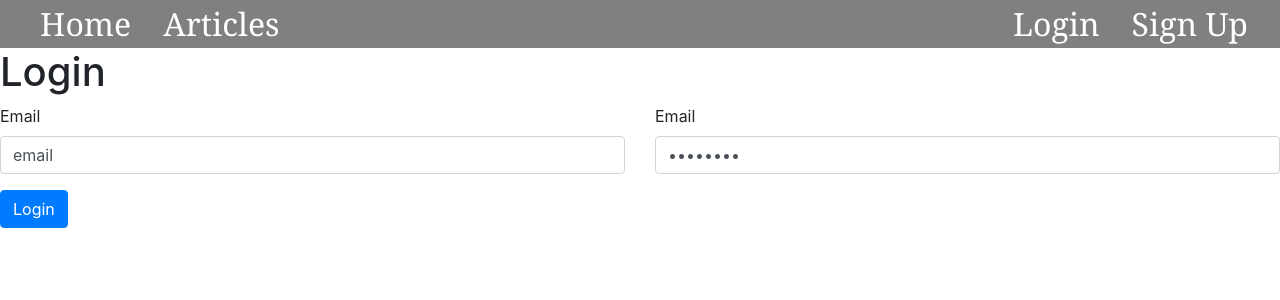
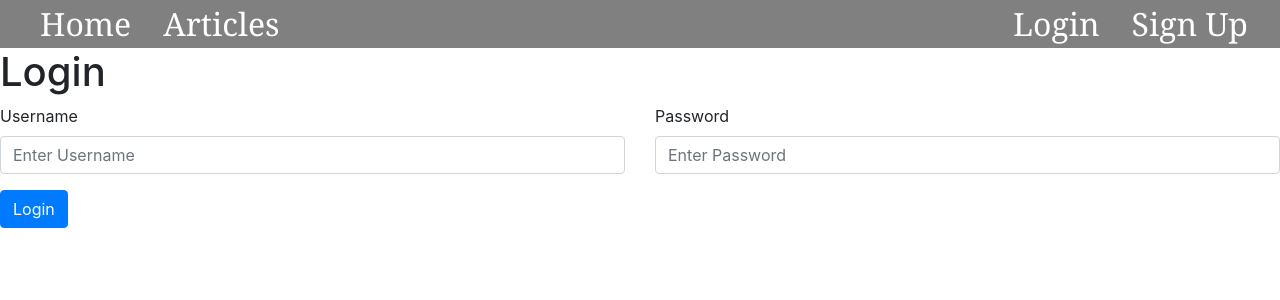
Before and after one commit to ChrisChicas/TechKnows, a React (Create React App) app: page /login in a window 1280 px wide. Shown: the top 300 px of the page. Built offline with nearby package versions, Linux system fonts and the light colour scheme.

Commit message:
login logic started/added psuedo code

```diff
--- a/public/index.html
+++ b/public/index.html
@@ -15,11 +15,13 @@
       user's mobile device or desktop. See https://developers.google.com/web/fundamentals/web-app-manifest/
     -->
     <link rel="manifest" href="%PUBLIC_URL%/manifest.json" />
-    <link rel="stylesheet" href="https://cdn.jsdelivr.net/npm/bootstrap@4.6.0/dist/css/bootstrap.min.css" integrity="sha384-B0vP5xmATw1+K9KRQjQERJvTumQW0nPEzvF6L/Z6nronJ3oUOFUFpCjEUQouq2+l" crossorigin="anonymous">
+    <link rel="stylesheet" href="https://cdn.jsdelivr.net/npm/bootstrap@4.6.1/dist/css/bootstrap.min.css" integrity="sha384-zCbKRCUGaJDkqS1kPbPd7TveP5iyJE0EjAuZQTgFLD2ylzuqKfdKlfG/eSrtxUkn" crossorigin="anonymous">
     <link rel="stylesheet" href="https://cdnjs.cloudflare.com/ajax/libs/font-awesome/5.15.4/css/all.min.css">
     <link rel="preconnect" href="https://fonts.googleapis.com">
     <link rel="preconnect" href="https://fonts.gstatic.com" crossorigin>
     <link href="https://fonts.googleapis.com/css2?family=Outfit:wght@300&family=Poppins:ital,wght@0,400;0,500;0,600;0,700;0,900;1,800&display=swap" rel="stylesheet">
+    <script src="https://cdn.jsdelivr.net/npm/jquery@3.5.1/dist/jquery.slim.min.js" integrity="sha384-DfXdz2htPH0lsSSs5nCTpuj/zy4C+OGpamoFVy38MVBnE+IbbVYUew+OrCXaRkfj" crossorigin="anonymous"></script>
+    <script src="https://cdn.jsdelivr.net/npm/bootstrap@4.6.1/dist/js/bootstrap.bundle.min.js" integrity="sha384-fQybjgWLrvvRgtW6bFlB7jaZrFsaBXjsOMm/tB9LTS58ONXgqbR9W8oWht/amnpF" crossorigin="anonymous"></script>
     <!--
       Notice the use of %PUBLIC_URL% in the tags above.
       It will be replaced with the URL of the `public` folder during the build.
@@ -34,6 +36,7 @@
   <body>
     <noscript>You need to enable JavaScript to run this app.</noscript>
     <div id="root"></div>
+
     <!--
       This HTML file is a template.
       If you open it directly in the browser, you will see an empty page.
--- a/src/App.js
+++ b/src/App.js
@@ -1,6 +1,7 @@
 import { BrowserRouter as Router, Route, Routes } from 'react-router-dom';
 import ArticleDetails from './components/articles/ArticleDetails';
 import CreateArticle from './components/articles/CreateArticle';
+import EditArticle from './components/articles/EditArticle';
 import Home from './components/Home';
 import LoginForm from './components/users/LoginForm';
 import MainFeed from './components/articles/MainFeed';
@@ -17,9 +18,10 @@ function App() {
         <Route path='/' element={<Home />}/>
         <Route path='/login' element={<LoginForm />}/>
         <Route path='/signup' element={<SignUpForm />}/>
-        <Route path='/newArticle' element={<CreateArticle />} />
-        <Route path='/articles' element={<MainFeed />} />
-        <Route path='/articles/:articleId' element={<ArticleDetails />} />
+        <Route path='/articles' element={<MainFeed />}/>
+        <Route path='/articles/new' element={<CreateArticle />}/>
+        <Route path='/articles/:articleId' element={<ArticleDetails />}/>
+        <Route path='/articles/:articleId/edit' element={<EditArticle />}/>
         <Route path='*' element={<NotFound />}/>
       </Routes>
     </Router>
--- a/src/components/NavBar.js
+++ b/src/components/NavBar.js
@@ -3,8 +3,8 @@ import { Link } from "react-router-dom"
 export default function NavBar(){
     let loggedIn = (
         <>
-            <li style={{ float: 'right' }}><Link to="/">Sign Up</Link></li>
-            <li style={{ float: 'right' }}><Link to="/">Login</Link></li>
+            <li style={{ float: 'right' }}><Link to="/signup">Sign Up</Link></li>
+            <li style={{ float: 'right' }}><Link to="/login">Login</Link></li>
         </>
     )
     // if (current user is logged in) {
--- a/src/components/articles/ArticleDetails.js
+++ b/src/components/articles/ArticleDetails.js
@@ -2,6 +2,9 @@ import { useParams } from "react-router-dom"
 
 export default function ArticleDetails(){
     let params = useParams()
+    // const response = await fetch(url/articles/params.articleId)
+    // const data = await response.json()
+    //return article data
     return(
         <h1>Article Details For Article {params.articleId}</h1>
     )
--- a/src/components/articles/CreateArticle.js
+++ b/src/components/articles/CreateArticle.js
@@ -1,3 +1,5 @@
+import { useState } from "react"
+
 export default function CreateArticle(){
     return(
         <h1>Create Article</h1>
--- /dev/null
+++ b/src/components/articles/EditArticle.js
@@ -0,0 +1,12 @@
+import { useParams } from "react-router-dom"
+
+export default function EditArticle(){
+    let params = useParams()
+    // const response = await fetch(url/articles/params.articleId)
+    // const data = await response.json()
+    // return form similar to create but with update route and with previous article data loaded
+
+    return (
+        <h1>Edit Artcile {params.articleId}</h1>
+    )
+}
--- a/src/components/users/LoginForm.jsx
+++ b/src/components/users/LoginForm.jsx
@@ -1,18 +1,39 @@
-import React from 'react'
+import { useState } from "react"
 
 const LoginForm = () => {
+  const [username, setUserName] = useState("")
+  const [password, setPassword] = useState("")
+  const [error, setError] = useState(false)
+
+  const verification = async e => {
+    e.preventDefault()
+    try {
+      // fetch request to get user data w/ username
+      //compare passwords
+      //redirect page
+    } catch (error) {
+      //setError true, reset username/password values
+    }
+  }
   return (
     <main>
       <h1>Login</h1>
-    <form>
+    <form onSubmit={verification}>
+        {error ? <div className="alert alert-danger alert-dismissible" role="alert">
+          Username or Password Incorrect.
+          <button type="button" className="close" onClick={() => {setError(false)}} data-dismiss="alert" aria-label="Close">
+            <span aria-hidden="true">&times;</span>
+          </button>
+          </div>
+          : null}
         <div className="row">
             <div className="col-sm-6 form-group">
-                <label htmlFor='email'>Email</label>
-                <input type="email" value="email" name='email' id='email' className="form-control" required/>
+                <label htmlFor='username'>Username</label>
+                <input type="text" value={username} id='username' className="form-control" placeholder="Enter Username" onChange={e => {setUserName(e.target.value)}} required/>
             </div>
             <div className="col-sm-6 form-group">
-                <label htmlFor='password'>Email</label>
-                <input type="password" value="password" name='password' id='password' className="form-control" required/>
+                <label htmlFor='password'>Password</label>
+                <input type="password" value={password} id='password' className="form-control" placeholder="Enter Password" onChange={e => {setPassword(e.target.value)}} required/>
             </div>
         </div>
         <input className="btn btn-primary" type="submit" value="Login" />
--- a/src/components/users/SignUpForm.jsx
+++ b/src/components/users/SignUpForm.jsx
@@ -1,6 +1,21 @@
-import React from 'react'
+import { useState } from "react"
 
 const SignUpForm = () => {
+	const [username, setUserName] = useState("")
+	const [password, setPassword] = useState("")
+	const [error, setError] = useState(false)
+
+	const verification = async e => {
+	  e.preventDefault()
+	  try {
+		// fetch request to get user data w/ username
+		//compare passwords
+		//redirect page
+	  } catch (error) {
+		//setError true, reset username/password values
+	  }
+	}
+
   return (
     <main>
 			<h1>Sign Up</h1>
```
